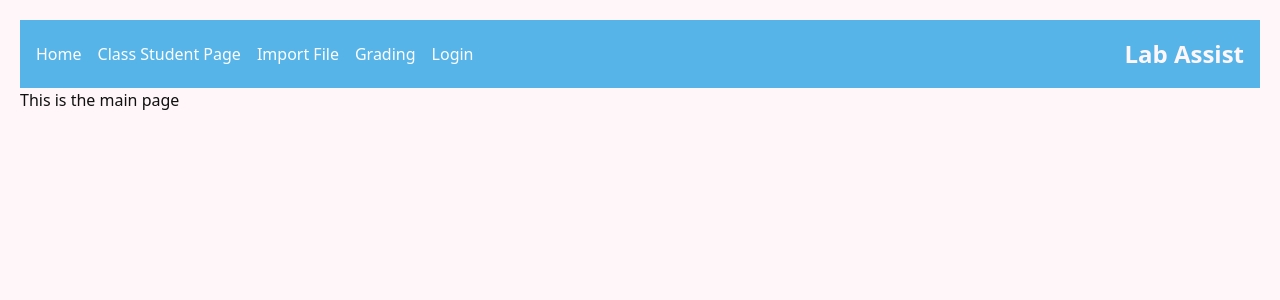
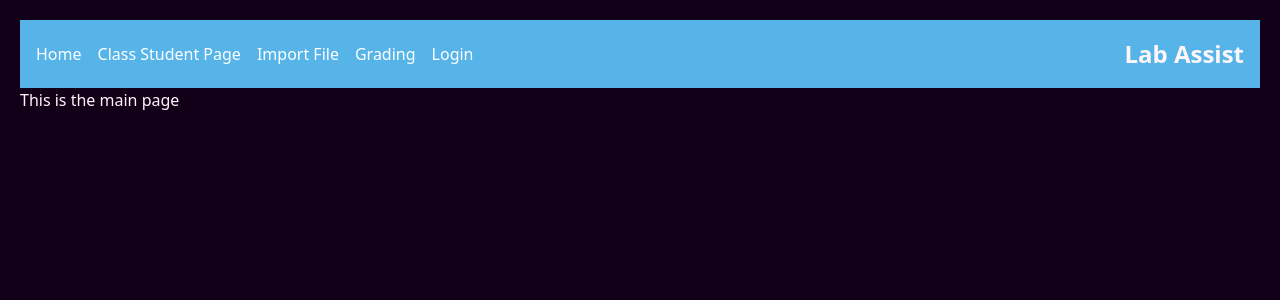
Before and after one commit to JinPlanter/Pharma-Assist, a Next.js app: page / in a window 1280 px wide. Shown: the top 300 px of the page. Built offline with nearby package versions, Linux system fonts and the light colour scheme.

Commit message:
just a few more edits playing with css and color

```diff
--- a/app/globals.css
+++ b/app/globals.css
@@ -22,8 +22,8 @@
 
 
 body {
-  background-color: theme('colors.custom-white');
-  color: theme('colors.custom-black');
+  background-color: theme('colors.custom-mid-purple');
+  color: theme('colors.custom-white');
   align-items: center;
   justify-content: center;
 
@@ -92,11 +92,9 @@ p {
   align-items: center;
   padding: 0.5rem;
   cursor: pointer;
-  background-color: theme('colors.custom-neon-blue');
 }
-.classListStudent:hover {
-  background-color: theme('colors.custom-light-blue');
-}
+
+
 
 /*Dropdown component style*/
 
@@ -127,9 +125,6 @@ p {
 .classDropdownOption {
   padding: 1rem;
   cursor: pointer;
-  transition-property: all;
-  transition-timing-function: cubic-bezier(0.4, 0, 0.2, 1);
-  transition-duration: 300ms;
 }
 
 .classDropdownOption:hover {
--- a/tailwind.config.js
+++ b/tailwind.config.js
@@ -25,6 +25,7 @@ module.exports = {
         'custom-yellow': '#f0e442',
         'custom-light-gray':'#cecece',
         'custom-dark-gray':'#2c3e50',
+        'custom-mid-purple':'#110018',
 
       },
     },
```
